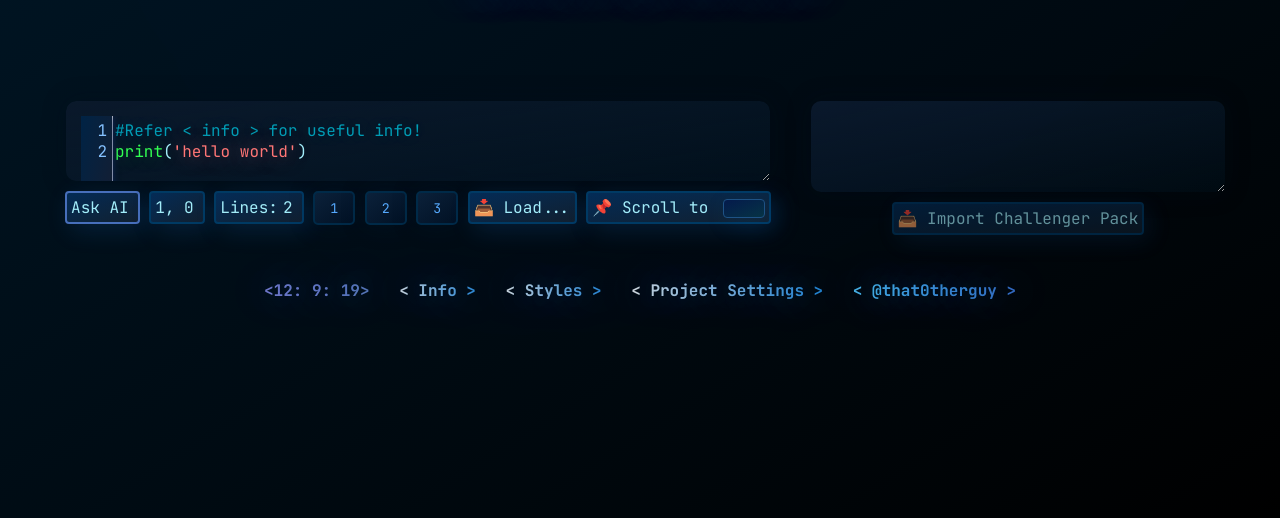
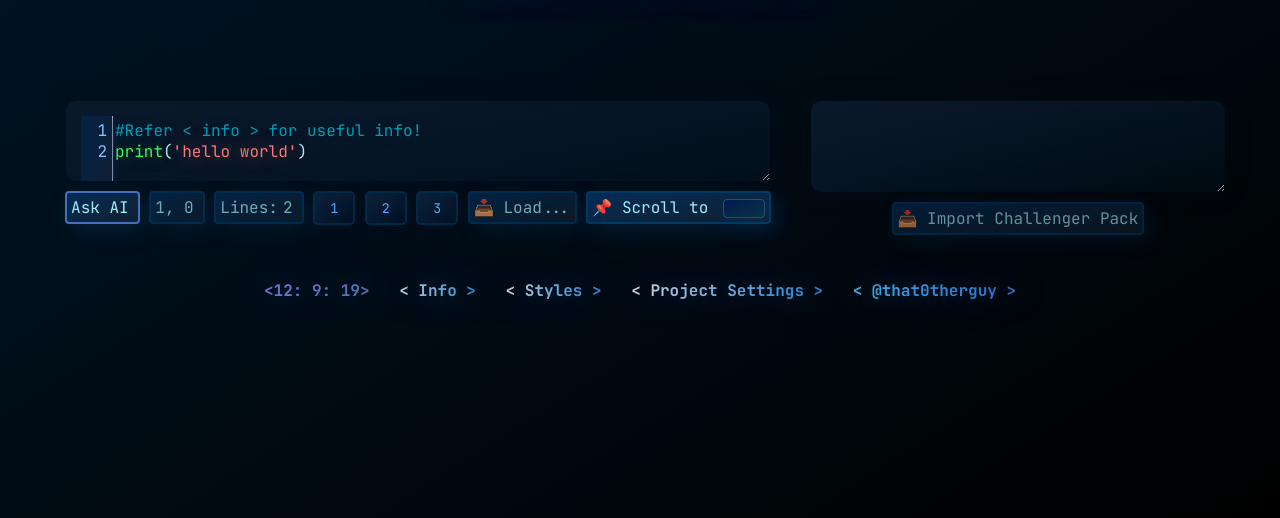
Before and after one commit to that0therGuy/Silicon.py, a website with bundled scripts: page index.html in a window 1280 px wide. Shown: the part 287-805 px from the top of the page. Built offline with nearby package versions, Linux system fonts and the light colour scheme; a web font is replaced by a local one.

Commit message:
Update css.css

```diff
--- a/css.css
+++ b/css.css
@@ -710,3 +710,6 @@ html, body {
     margin-right:1px;
     scale:1.06;
 }
+.linesc,.cpos{
+    opacity:.7;
+}
```
